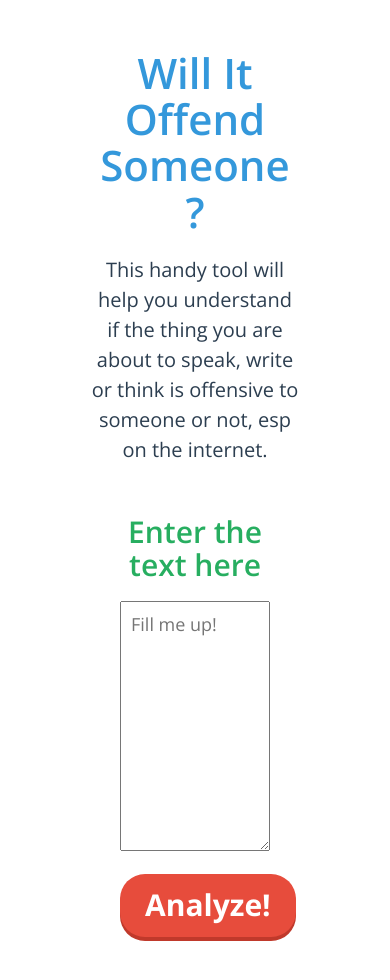
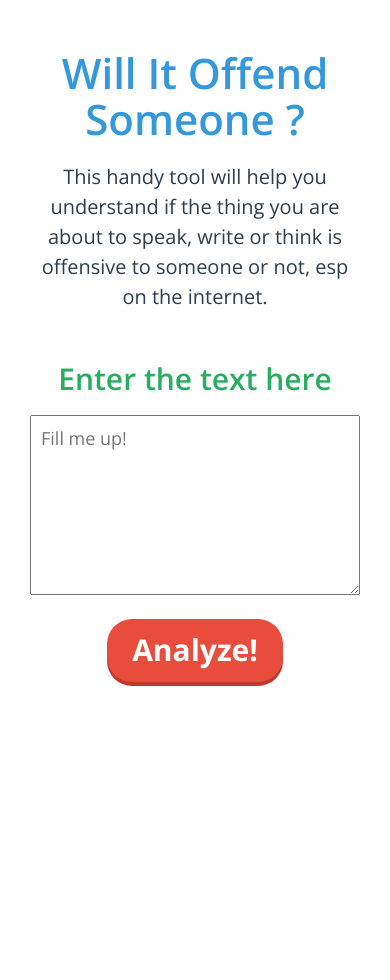
Before and after one commit to asdofindia/willitoffend, a plain HTML site: page index.html in a window 390 px wide. Drawn offline with nearby package versions, Linux system fonts and the light colour scheme.

Commit message:
Lazy Responsive Fixes

```diff
--- a/css/main.css
+++ b/css/main.css
@@ -45,7 +45,7 @@ a, button{
 	margin-bottom:20px;
 }
 .mainform textarea{
-	height:250px;
+	height:180px;
 	width:100%;
 	font-size:1.8em;
 	padding:10px;
@@ -129,6 +129,7 @@ a, button{
 	color:#2980b9;
 	font-weight:800;
 	margin-top:40px;
+	line-height:32px;
 }
 
 .resultcnt{
--- a/index.html
+++ b/index.html
@@ -19,7 +19,7 @@
     <!-- Main jumbotron for a primary marketing message or call to action -->
 
       <div class="container-fluid">
-	<div class="col-xs-8 maincnt">
+	<div class="col-xs-12 col-md-8 maincnt">
 
 		<h1>Will It Offend Someone ?</h1>
 		<p>This handy tool will help you understand if the thing you are about to speak, write or think is offensive to someone or not, esp on the internet.</p>
@@ -27,7 +27,7 @@
 	</div>
 
 
-	<div class="col-xs-6 mainform">
+	<div class="col-xs-12 col-md-6 col-sm-8 mainform">
 		<h4>Enter the text here</h4>
 		<textarea placeholder="Fill me up!"></textarea>
 		<a href="#" class="analyse">Analyze!</a>
@@ -36,7 +36,7 @@
 
 
 
-	<div class="progressbarcnt col-xs-5">
+	<div class="progressbarcnt col-md-5 col-sm-10 col-xs-12">
 		<div class="progress-bar-wrapper">
 			<progress id="progressbar" value="0" max="100"></progress>
 			<span class="progress-value">0%</span>
```
